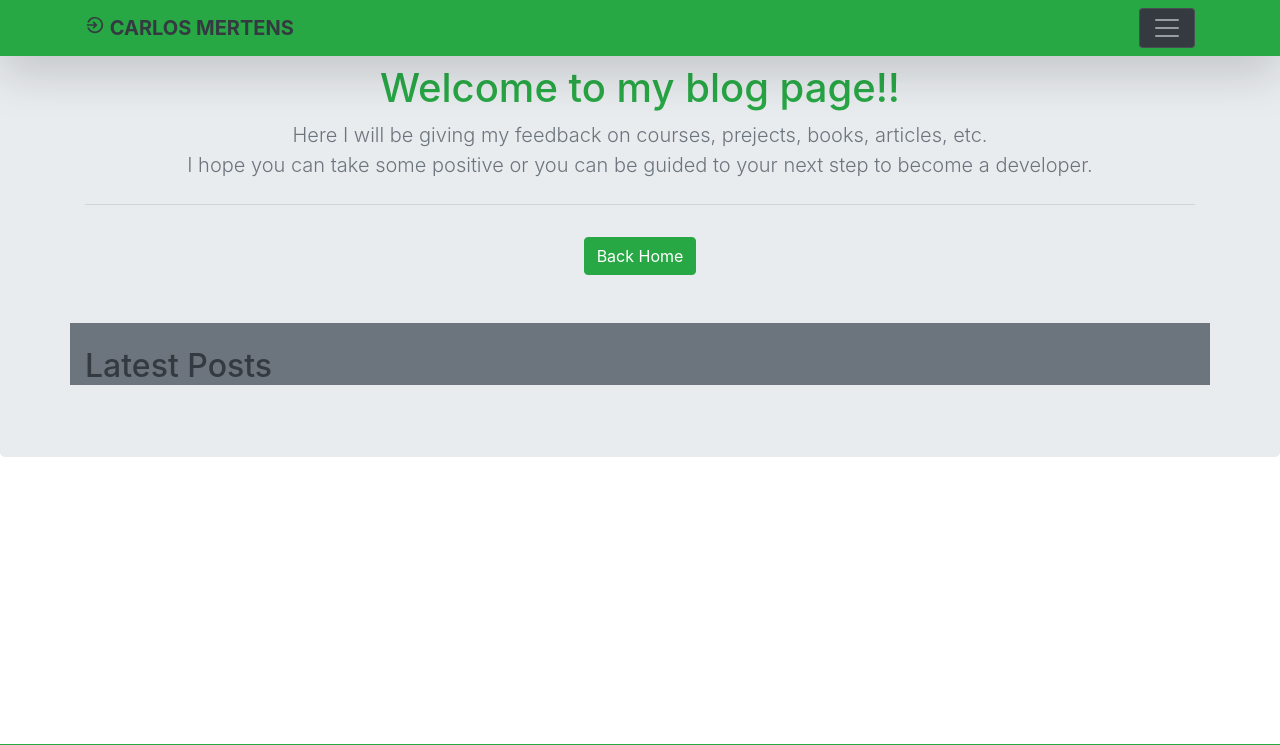
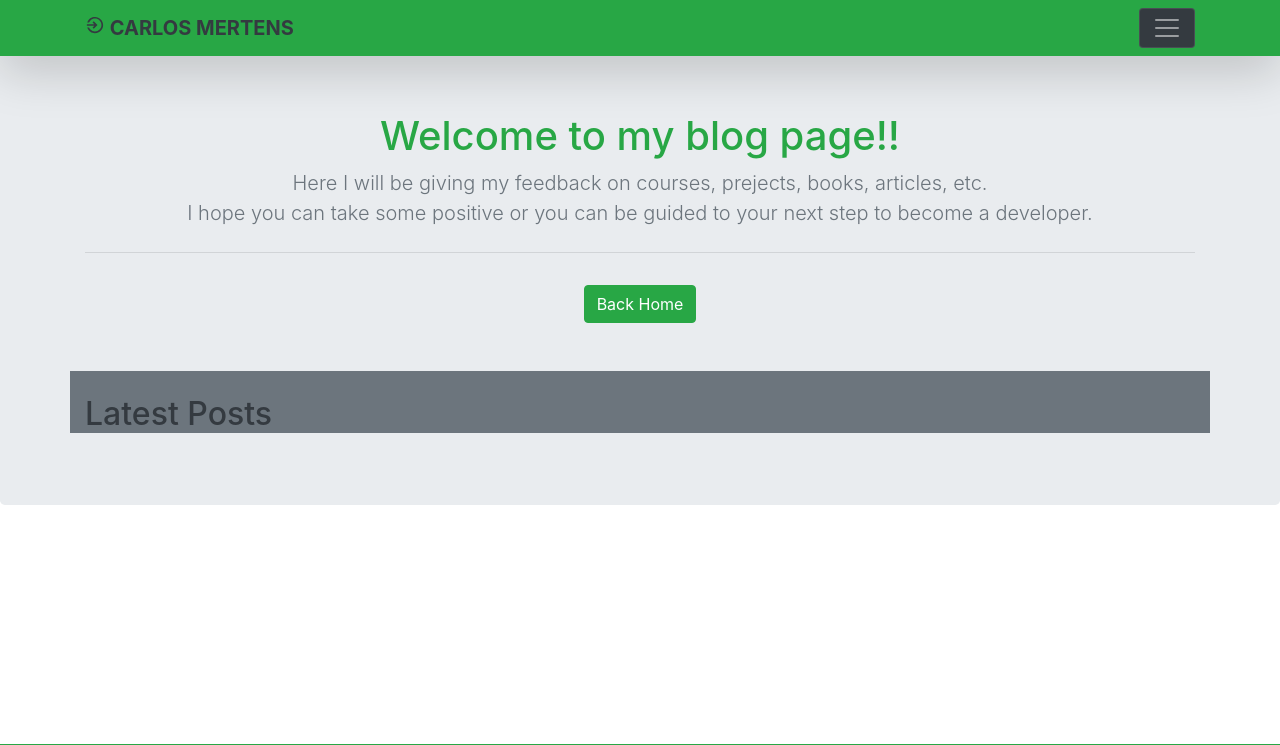
Before and after one commit to carlosmertens/myWebsite, a Django app: template blog/templates/blog/index.html in a window 1280 px wide. Shown: the top 745 px of the page. Run offline with Django 3.2, Linux system fonts and the light colour scheme; the template is opened without the code that fills it, so the values that code supplies are empty; some libraries are stand-ins or nearby versions.

Commit message:
Add apddings on the page title

```diff
--- a/blog/templates/blog/index.html
+++ b/blog/templates/blog/index.html
@@ -107,7 +107,7 @@
           </div>
         </header>
 
-    <main role="main">
+    <main role="main" class="pt-5">
       <section class="jumbotron text-center">
         <div class="container">
           <h1 class="jumbotron-heading text-success">
--- a/blog/templates/blog/theBlog.html
+++ b/blog/templates/blog/theBlog.html
@@ -107,7 +107,7 @@
           </div>
         </header>
 
-    <main role="main">
+    <main role="main" class="pt-5">
       <section class="jumbotron text-center">
         <div class="container">
           <h1 class="jumbotron-heading text-success">
```
